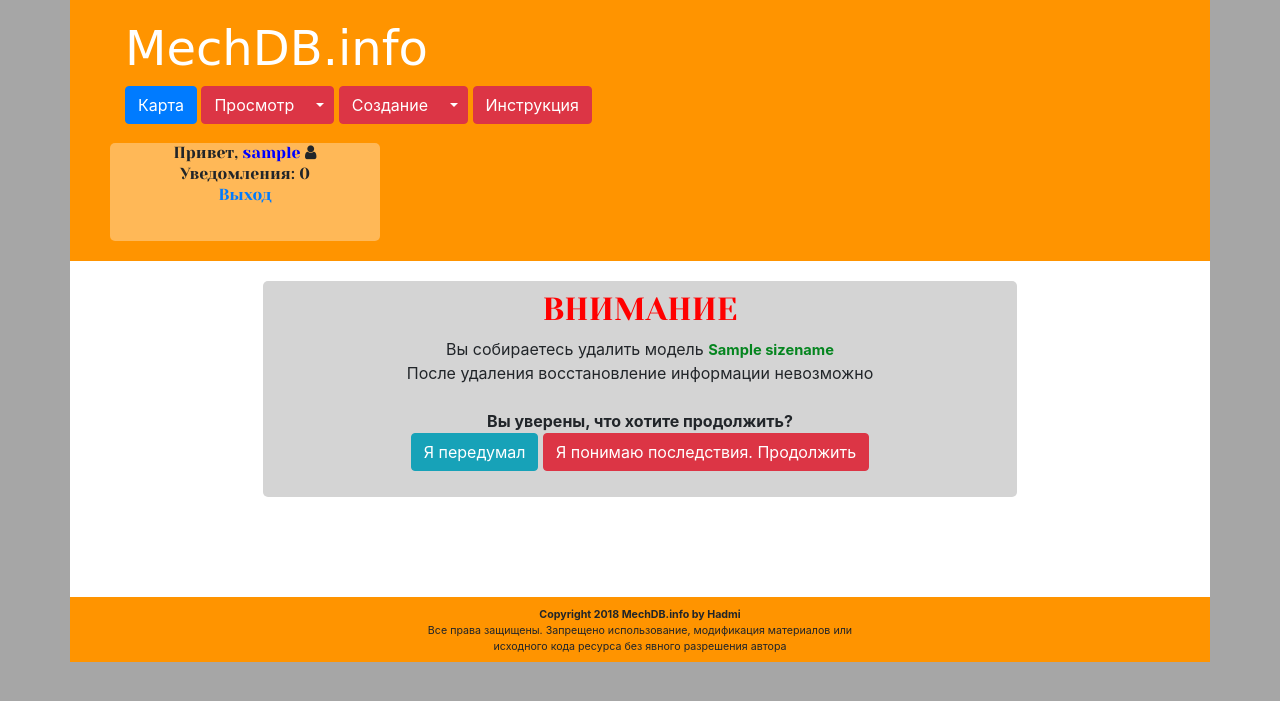
After one commit to hadmiru/mechdb, a Django app: page /model/1/remove/ in a window 1280 px wide. The commit adds this page. Shown: the top 701 px of the page. Run offline with Django 3.2, Linux system fonts and the light colour scheme; a user stored in the database is signed in; tables that the repository leaves empty hold one stand-in row (values such as "Sample post"); parts of the project's set-up code (start-up, migrations or seed data) failed here and were passed over; some libraries are stand-ins or nearby versions; some web fonts are replaced.

Commit message:
Реализовано удаление моделей оборудования sizename_remove

```diff
--- a/mechdb_core/static/css/mechdb_core.css
+++ b/mechdb_core/static/css/mechdb_core.css
@@ -213,10 +213,10 @@ h1, h2, h3, h4 {
 
 .equipmenthref,  .equipmenthref:hover, .equipmenthref:visited {
   color: #05851F;
-  font-size: 10pt;
+  font-size: 11pt;
   margin-top:0px;
   margin-bottom:0px;
-  line-height: 0;
+  line-height: 1.3;
 }
 
 .containerhref,  .containerhref:hover, .containerhref:visited {
--- a/mechdb_core/templates/mechdb_core/equipment_remove.html
+++ b/mechdb_core/templates/mechdb_core/equipment_remove.html
@@ -1,7 +1,7 @@
 {% extends 'mechdb_core/base.html' %}
 
 {% block content %}
-    <div class="col-md-8 col-centered">
+    <div class="card_page col-md-8 col-centered">
       <center><h2><font color=red>ВНИМАНИЕ</font></h2></center>
       <center>Вы собираетесь удалить оборудование <b class="equipmenthref">{{ equipment }}</center></b><br>
       При удалении оборудования вы <font color=red>НАВСЕГДА</font> потеряете:<br><br>
--- a/mechdb_core/templates/mechdb_core/sizename_detail.html
+++ b/mechdb_core/templates/mechdb_core/sizename_detail.html
@@ -21,7 +21,7 @@
                         <div class="dropdown-divider"></div>
 
                         <a class="dropdown-item" href="{% url 'sizename_edit' pk=sizename.pk %}">Редактировать</a>
-                        <a class="dropdown-item" href="#">Удалить</a>
+                        <a class="dropdown-item" href="{% url 'sizename_remove' pk=sizename.pk%}">Удалить</a>
                   </div>
           </div>
           <UL>
--- a/mechdb_core/templates/mechdb_core/sizename_edit.html
+++ b/mechdb_core/templates/mechdb_core/sizename_edit.html
@@ -5,6 +5,8 @@
     <div class='card_page col-md-7 col-centered'>
       <form method="POST" class="post-form">{% csrf_token %}
           {{ form.as_p }}
+          &nbsp;<br>
+          &nbsp;<br>
           <button type="submit" class="save btn btn-default">Сохранить</button>
       </form>
     </div>
--- /dev/null
+++ b/mechdb_core/templates/mechdb_core/sizename_remove.html
@@ -0,0 +1,36 @@
+{% extends 'mechdb_core/base.html' %}
+
+{% block content %}
+    <div class="card_page col-md-8 col-centered">
+      {% if child_equipments %}
+      <center><h3>Удаление невозможно</h3></center>
+      Обнаружено оборудование, привязанное к удаляемой модели <a class="href-red" href="{% url 'sizename_detail' pk=sizename.pk %}"><b>{{sizename.title}}</b></a>.<br>
+      Для того, чтобы удалить модель, сначала удалите или отредактируйте следующее оборудование:
+      <UL>
+        {% for i in child_equipments %}
+        <LI>
+          <a class='equipmenthref' href='{% url 'equipment_detail' pk=i.pk %}'>
+          {{i.sizename.title}} № {{i.serial_number}}
+          </a>
+          [ {{i.in_container.title }} ]
+        </LI>
+        {% endfor %}
+      </UL>
+      <center><a class="btn btn-info" href="{% url 'sizename_detail' pk=sizename.pk %}">Вернуться к карточке модели</a></center>
+
+
+      {% else %}
+      <center><h2><font color=red>ВНИМАНИЕ</font></h2></center>
+      <center>Вы собираетесь удалить модель <b class="equipmenthref">{{ sizename.title }}</b><br>
+      После удаления восстановление информации невозможно</center><br>
+      <center><b>Вы уверены, что хотите продолжить?</b></center>
+      <form method="POST">
+        {% csrf_token %}
+        <input type="hidden" name="confirmed" value="confirmed">
+        <p align=center><input class="btn btn-info" type="submit" value="Я передумал" formaction="{% url 'sizename_detail' pk=sizename.pk %}">  <input class="btn btn-danger" type="submit" value="Я понимаю последствия. Продолжить"></p>
+      </form>
+      {% endif %}
+
+    </div>
+
+{% endblock %}
--- a/mechdb_core/urls.py
+++ b/mechdb_core/urls.py
@@ -22,6 +22,7 @@ urlpatterns = [
     url(r'^model/(?P<pk>\d+)/$', views.sizename_detail, name='sizename_detail'),
     url(r'^model/new/$', views.sizename_new, name='sizename_new'),
     url(r'^model/(?P<pk>\d+)/edit/$', views.sizename_edit, name='sizename_edit'),
+    url(r'^model/(?P<pk>\d+)/remove/$', views.sizename_remove, name='sizename_remove'),
     # === action ===
     url(r'^action/all/$', views.action_list, name='action_list'),
     url(r'^action/(?P<pk>\d+)/$', views.action_detail, name='action_detail'),
--- a/mechdb_core/views.py
+++ b/mechdb_core/views.py
@@ -418,6 +418,35 @@ def sizename_edit(request, pk):
                                                             'form': form
                                                             })
 
+
+def sizename_remove(request, pk):
+    timezone.now
+    if not request.user.is_authenticated:
+        return redirect('index_page')
+
+    sizename = get_object_or_404(Equipment_sizename, pk=pk)
+
+    # Проверка что объект принадлежит юзеру
+    if not request.user==sizename.owner:
+        raise Http404
+    # конец проверки
+
+    child_equipments = Equipment.objects.filter(sizename=sizename).order_by("serial_number")
+
+    if 'confirmed' in request.POST:
+        if sizename.owner == request.user:
+            sizename.delete()
+        return redirect('sizename_list')
+    page_title = 'Удаление модели '+str(sizename.title)
+    return render(request, 'mechdb_core/sizename_remove.html', {
+                                                                'current_user':request.user,
+                                                                'sizename':sizename,
+                                                                'child_equipments':child_equipments,
+                                                                'page_title':page_title,
+                                                                })
+
+
+
 def action_list(request):
     timezone.now
     if not request.user.is_authenticated:
```
